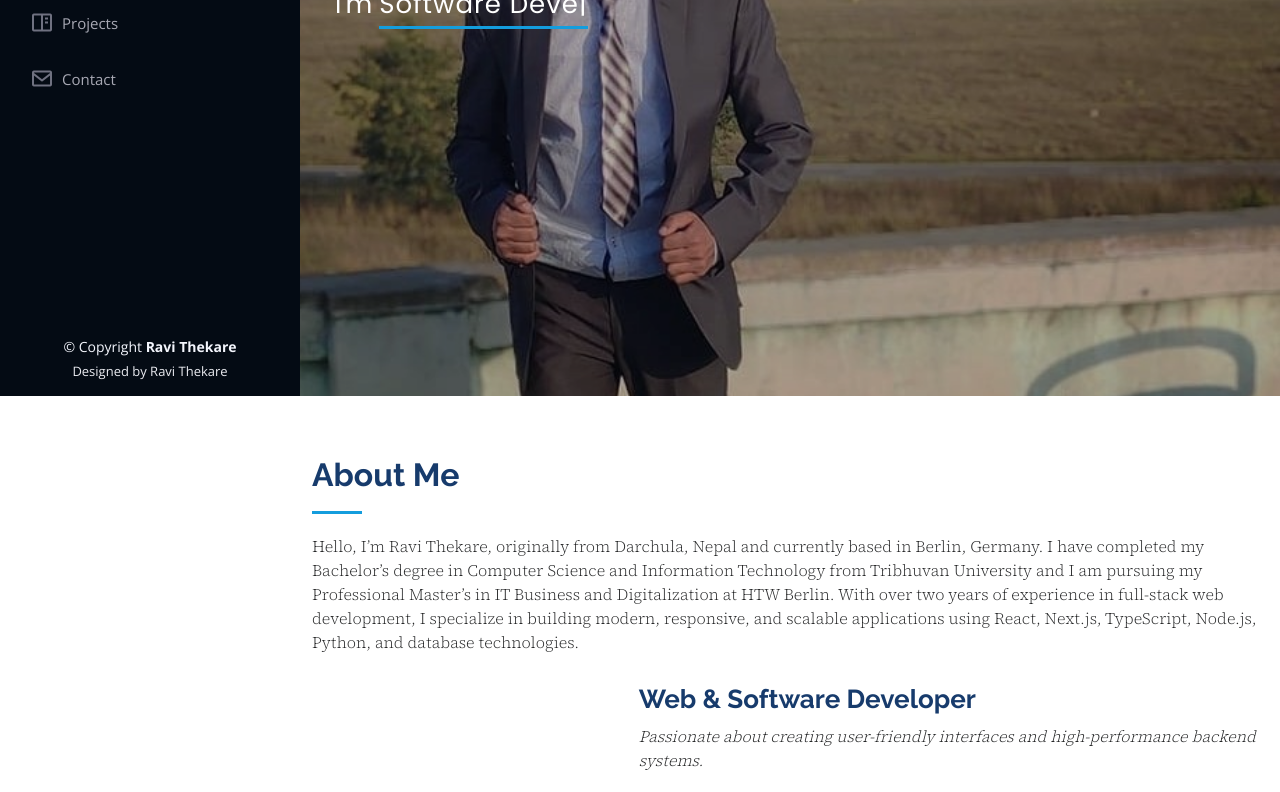
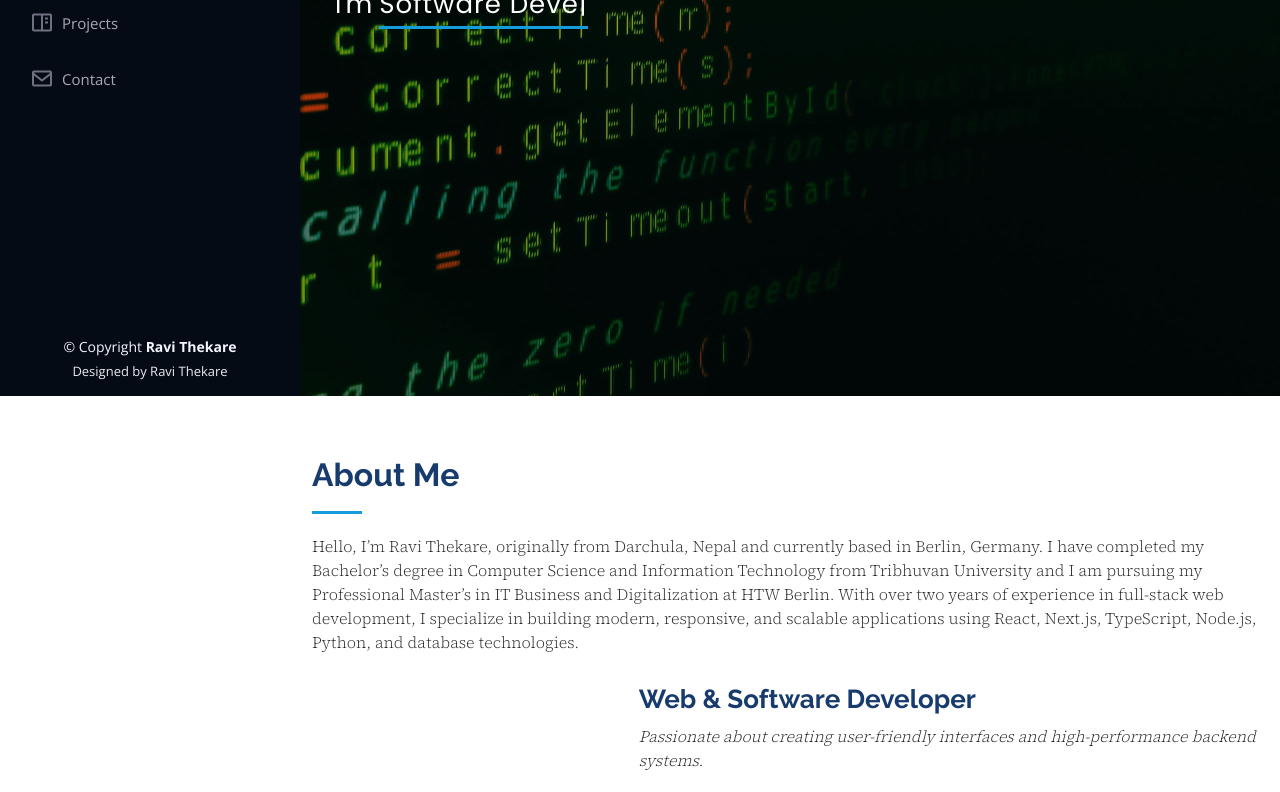
Before and after one commit to Ranzim/ravithekare, a plain HTML site: page index.html in a window 1280 px wide. Shown: the part 404-1196 px from the top of the page. Drawn offline with nearby package versions, Linux system fonts and the light colour scheme.

Commit message:
Change hero background image to ba.jpg

```diff
--- a/assets/css/style.css
+++ b/assets/css/style.css
@@ -251,7 +251,7 @@ font-family: 'Source Serif 4', sans-serif;
 #hero {
     width: 100%;
     height: 100vh;
-    background: url("../img/ravii.jpg") top center;
+    background: url("../img/ba.jpg") top center;
     background-size: cover;
 }
 
```
